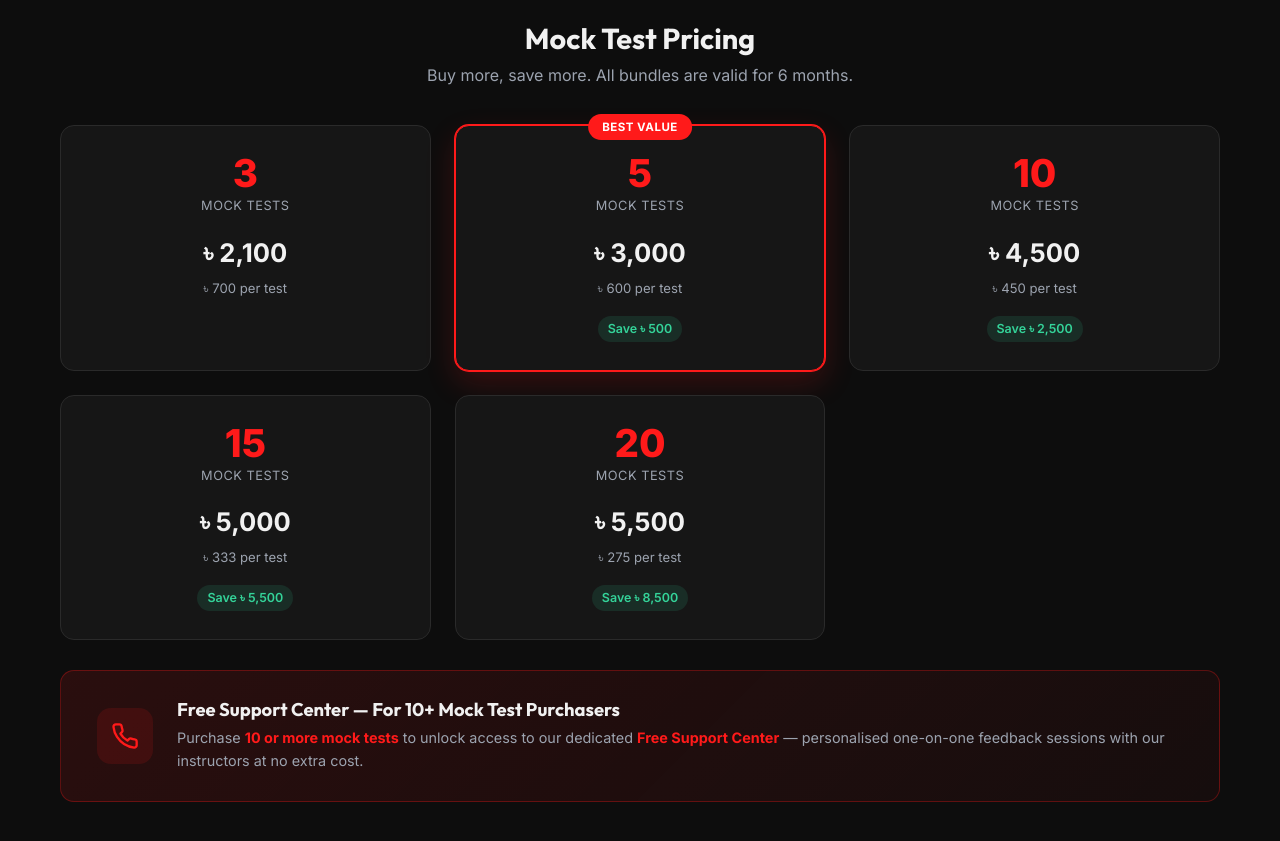
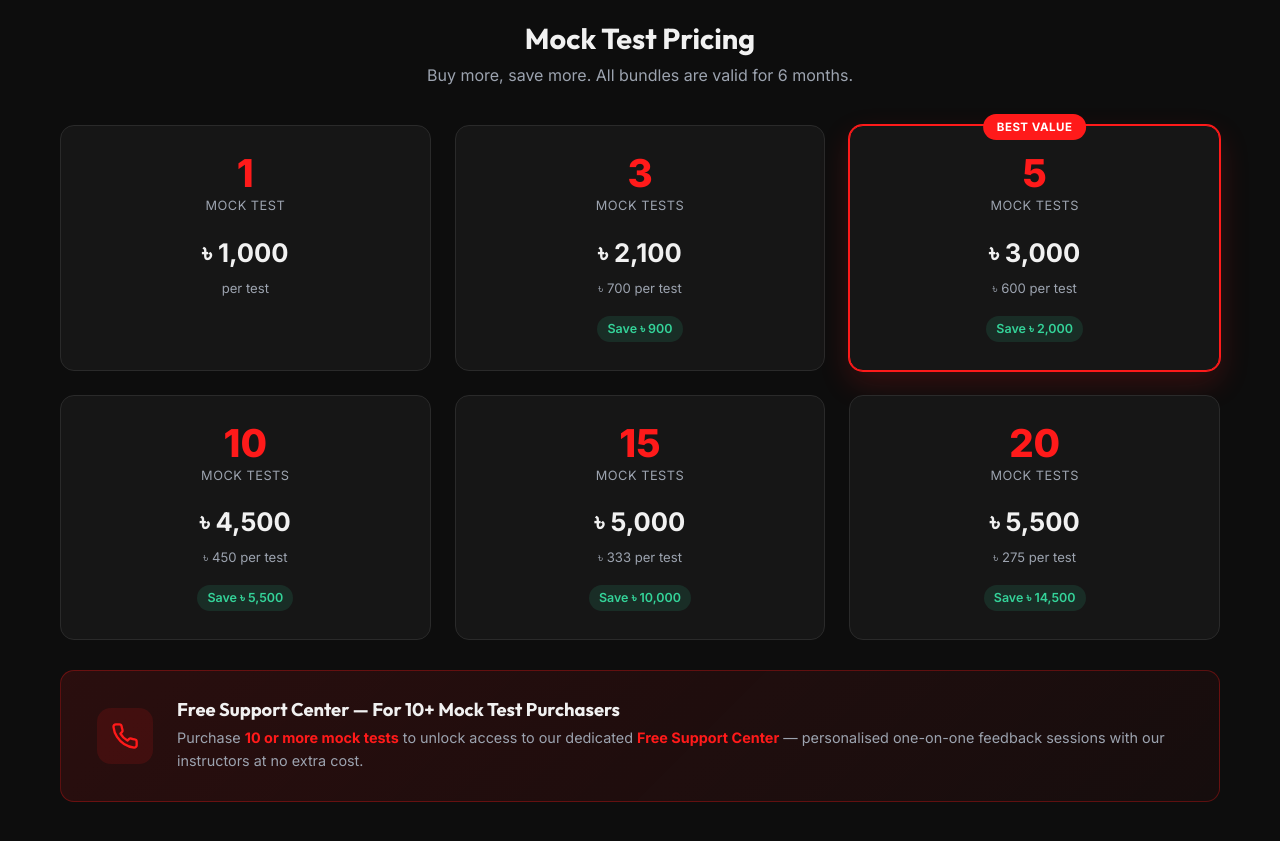
Before and after one commit to msneloy/Mentors, a plain HTML site: page mock-tests.html in a window 1280 px wide. Shown: the part 820-1661 px from the top of the page. Drawn offline with Linux system fonts and the light colour scheme.

Commit message:
feat: add 1 mock test option (1000tk) and update absolute savings based on the new base price

```diff
--- a/mock-tests.html
+++ b/mock-tests.html
@@ -129,11 +129,18 @@
             </div>
             <div class="pricing-grid">
                 <div class="price-card">
+                    <div class="price-exams">1</div>
+                    <div class="price-exam-label">Mock Test</div>
+                    <div class="price-amount">৳ 1,000</div>
+                    <div class="price-per">per test</div>
+                    <span class="price-saving base">—</span>
+                </div>
+                <div class="price-card">
                     <div class="price-exams">3</div>
                     <div class="price-exam-label">Mock Tests</div>
                     <div class="price-amount">৳ 2,100</div>
                     <div class="price-per">৳ 700 per test</div>
-                    <span class="price-saving base">—</span>
+                    <span class="price-saving">Save ৳ 900</span>
                 </div>
                 <div class="price-card best-value">
                     <div class="best-value-badge">Best Value</div>
@@ -141,28 +148,28 @@
                     <div class="price-exam-label">Mock Tests</div>
                     <div class="price-amount">৳ 3,000</div>
                     <div class="price-per">৳ 600 per test</div>
-                    <span class="price-saving">Save ৳ 500</span>
+                    <span class="price-saving">Save ৳ 2,000</span>
                 </div>
                 <div class="price-card">
                     <div class="price-exams">10</div>
                     <div class="price-exam-label">Mock Tests</div>
                     <div class="price-amount">৳ 4,500</div>
                     <div class="price-per">৳ 450 per test</div>
-                    <span class="price-saving">Save ৳ 2,500</span>
+                    <span class="price-saving">Save ৳ 5,500</span>
                 </div>
                 <div class="price-card">
                     <div class="price-exams">15</div>
                     <div class="price-exam-label">Mock Tests</div>
                     <div class="price-amount">৳ 5,000</div>
                     <div class="price-per">৳ 333 per test</div>
-                    <span class="price-saving">Save ৳ 5,500</span>
+                    <span class="price-saving">Save ৳ 10,000</span>
                 </div>
                 <div class="price-card">
                     <div class="price-exams">20</div>
                     <div class="price-exam-label">Mock Tests</div>
                     <div class="price-amount">৳ 5,500</div>
                     <div class="price-per">৳ 275 per test</div>
-                    <span class="price-saving">Save ৳ 8,500</span>
+                    <span class="price-saving">Save ৳ 14,500</span>
                 </div>
             </div>
 
```
